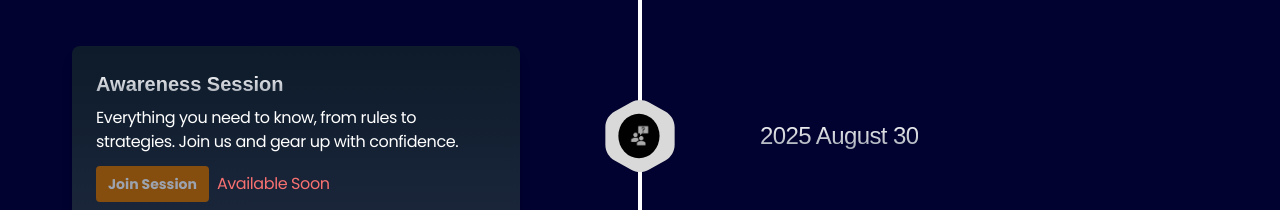
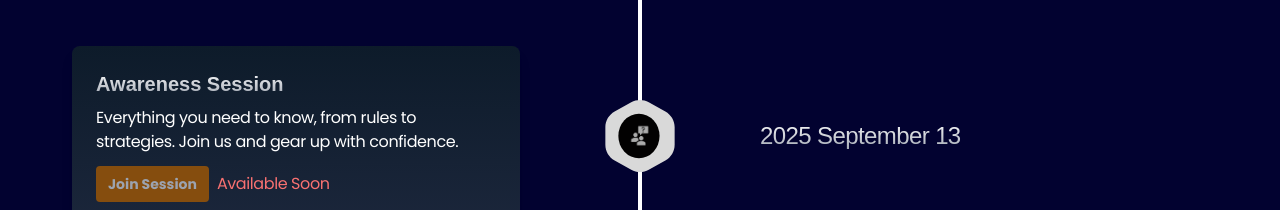
Before and after one commit to ecs-uok/UOK_Robot_Battles_2K25, a React (Vite) app: page / in a window 1280 px wide. Shown: the part 5320-5530 px from the top of the page. Built offline with nearby package versions, Linux system fonts and the light colour scheme; a web font is replaced by a local one.

Commit message:
fix: update Awareness Session date in timeline events

```diff
--- a/src/components/Timeline/Timeline.jsx
+++ b/src/components/Timeline/Timeline.jsx
@@ -29,7 +29,7 @@ const events = [
     image: "/Timeline/Icon3.png",
   },
   {
-    date: "2025 August 30",
+    date: "2025 September 13",
     title: "Awareness Session",
     description:
       "Everything you need to know, from rules to strategies. Join us and gear up with confidence.",
```
